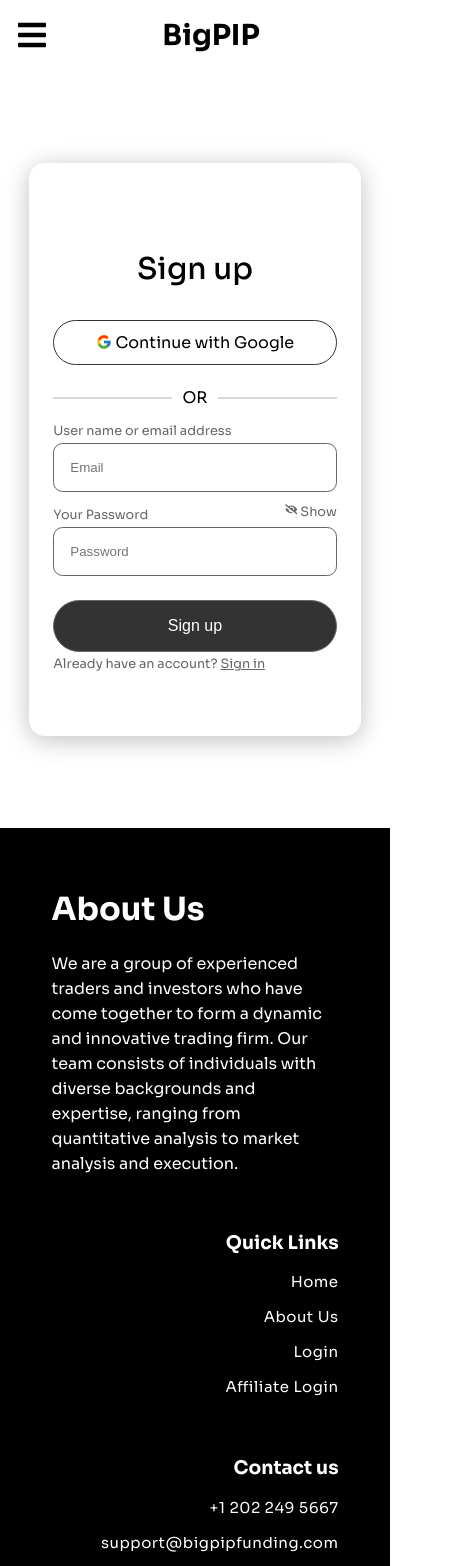
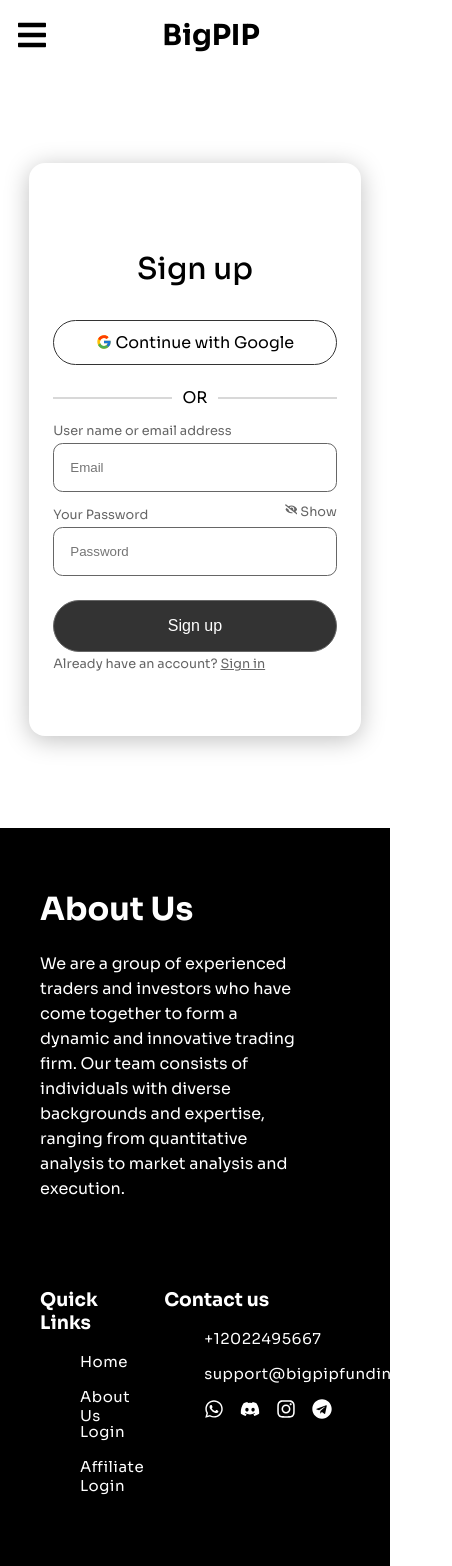
Before and after one commit to GAURAV1-ui/BigPIP-2, a Next.js app: page /signup in a window 390 px wide. Shown: the top 1566 px of the page, 452 px wide, since content can reach past the window. Built offline with nearby package versions, Linux system fonts and the light colour scheme.

Commit message:
footer updated

```diff
--- a/components/Footer/Footer.js
+++ b/components/Footer/Footer.js
@@ -7,16 +7,18 @@
   return (
     <div className={styles.footer}>
       <div className={styles.inner_footer}>
+        <div className={styles.footer_item}>
         <div className={styles.footer_items} style={{textAlign:'left'}}>
           <h1>About Us</h1>
           <p>
           We are a group of experienced traders and investors who have come together to form a dynamic and innovative trading firm. Our team consists of individuals with diverse backgrounds and expertise, ranging from quantitative analysis to market analysis and execution.
           </p>
         </div>
-
-        <div className={styles.footer_items} style={{textAlign:'right'}}>
+        </div>
+        <div className={styles.footer_items1}>
+        <div className={styles.footer_items} style={{textAlign:'left'}}>
           <h3>Quick Links</h3>
-          <ul>
+          <ul className={styles.footer_items_ul}>
             <Link href="/">
               <li>Home</li>
             </Link>
@@ -50,25 +52,25 @@
           </ul>
         </div> */}
 
-        <div className={styles.footer_items} style={{textAlign:'right'}}>
+        <div className={styles.footer_items} style={{textAlign:'left'}}>
           <h3>Contact us</h3>
           <ul>
-            <li>+1 202 249 5667</li>
+            <li>+12022495667</li>
             <li>support@bigpipfunding.com</li>
-            <li>
+            <li className={styles.footer_icon}>
               <Link href="https://api.whatsapp.com/send/?phone=12022495667&text&type=phone_number&app_absent=0" target="_blank" rel="noreferrer">
                 <IconContext.Provider value={{ color: "white", size: '20px'}}>
-                  <FaWhatsapp style={{ marginRight: "1rem" }} />
+                  <FaWhatsapp/>
                 </IconContext.Provider>
               </Link>
               <Link href="https://discord.com/invite/zDXyV5ACUm" target="_blank" rel="noreferrer">
                 <IconContext.Provider value={{ color: "white", size: '20px'}}>
-                  <FaDiscord style={{ marginRight: "1rem" }} />
+                  <FaDiscord  />
                 </IconContext.Provider>
               </Link>
               <Link href="https://www.instagram.com/bigpipfunding/?igshid=MDM4ZDc5MmU%3D" target="_blank" rel="noreferrer">
                 <IconContext.Provider value={{ color: "white", size: '20px'}}>
-                  <FaInstagram style={{ marginRight: "1rem" }} />
+                  <FaInstagram />
                 </IconContext.Provider>
               </Link>
               <Link href="https://t.me/bigpipfunding" target="_blank" rel="noreferrer">
@@ -80,6 +82,7 @@
           </ul>
         </div>
       </div>
+      </div>
       <div className={styles.footer_bottom}>
         <p>© 2023 BigPip Funding. All Rights Reserved.</p>
         </div>
--- a/components/Navbar/Drawer.jsx
+++ b/components/Navbar/Drawer.jsx
@@ -91,7 +91,9 @@
 
           </NavRoutes>
           <LoginButton>
-            <NavRoute href='signin'>
+            <NavRoute
+            href='signin'
+            onClick={toggleDrawer} >
                 Log in/ Sign up
             </NavRoute>
           </LoginButton>
--- a/styles/footer.module.css
+++ b/styles/footer.module.css
@@ -1,29 +1,33 @@
 .footer {
-    width: 100%;
     background: black;
-    display: block;
     }
 
     .inner_footer {
-     width: 89%;
+     max-width: 1200px;
      margin: auto;
-     padding: 30px 10px;
+     padding: 30px;
      display: flex;
      flex-wrap: wrap;
-     box-sizing: border-box;
-     justify-content: center;
+     justify-content:space-between;
     }
 
     .footer_items {
-    width: 33%;
-    padding: 10px 20px;
-    box-sizing: border-box;
+    padding: 10px 10px;
     color: #fff;
+    }
+    .footer_item{
+      width: 45%;
+    }
+    .footer_items1{
+      display: flex;
+      justify-content: space-between;
+      width: 55%;
     }
 
     .footer_items p {
     font-size: 16px;
-    text-align: left;
+    /* text-align: left; */
+    padding-right: 50px;
     line-height: 25px;
     color: #fff;
     }
@@ -38,6 +42,7 @@
     color: #fff;
     font-size: 15px;
     letter-spacing: 0.5px;
+    /* text-align: left; */
     }
 
     .footer_items ul a {
@@ -45,6 +50,7 @@
     outline: none;
     color: #fff;
     transition: 0.3s;
+    /* text-align: left; */
     }
 
     .footer_items ul a:hover {
@@ -56,10 +62,16 @@
     height: 25px;
     }
 
-    .footer_items li i {
+    .footer_icon{
+      display: flex;
+    }
+    .footer_icon a{
+      margin-right: 1rem;
+    }
+    /* .footer_items li i {
     margin-right: 20px;
-    }
-
+    } */
+/*
     .social_media {
     width: 100%;
     color: #fff;
@@ -81,7 +93,7 @@
 
     .social_media i:hover {
     transform: scale(1.5);
-    }
+    } */
 
     .footer_bottom {
     padding: 10px;
@@ -93,16 +105,26 @@
 
     /* for tablet mode view */
 
-    @media screen and (max-width: 1275px) {
+    /* @media screen and (max-width: 1275px) {
     .footer_items {
       width: 50%;
     }
-    }
+    } */
 
     /* for mobile screen view */
 
-    @media screen and (max-width: 660px) {
-    .footer_items {
-      width: 100%;
+    @media screen and (max-width: 900px) {
+      .inner_footer {
+        display: flex;
+        flex-direction: column;
+      }
+      .footer_item{
+        width: 100%;
+        margin-bottom:2rem ;
+      }
+      .footer_items1{
+        display: flex;
+        justify-content: space-between;
+        width: 90%;
+      }
     }
-    }
--- a/styles/getfund.module.css
+++ b/styles/getfund.module.css
@@ -267,5 +267,6 @@
   }
   .getFund h1{
     margin-top: 2rem;
+    font-size: 22px;
   }
 }
```
Also changed, not shown: styles/challengeObjective.module.css (+7 -5 lines).
